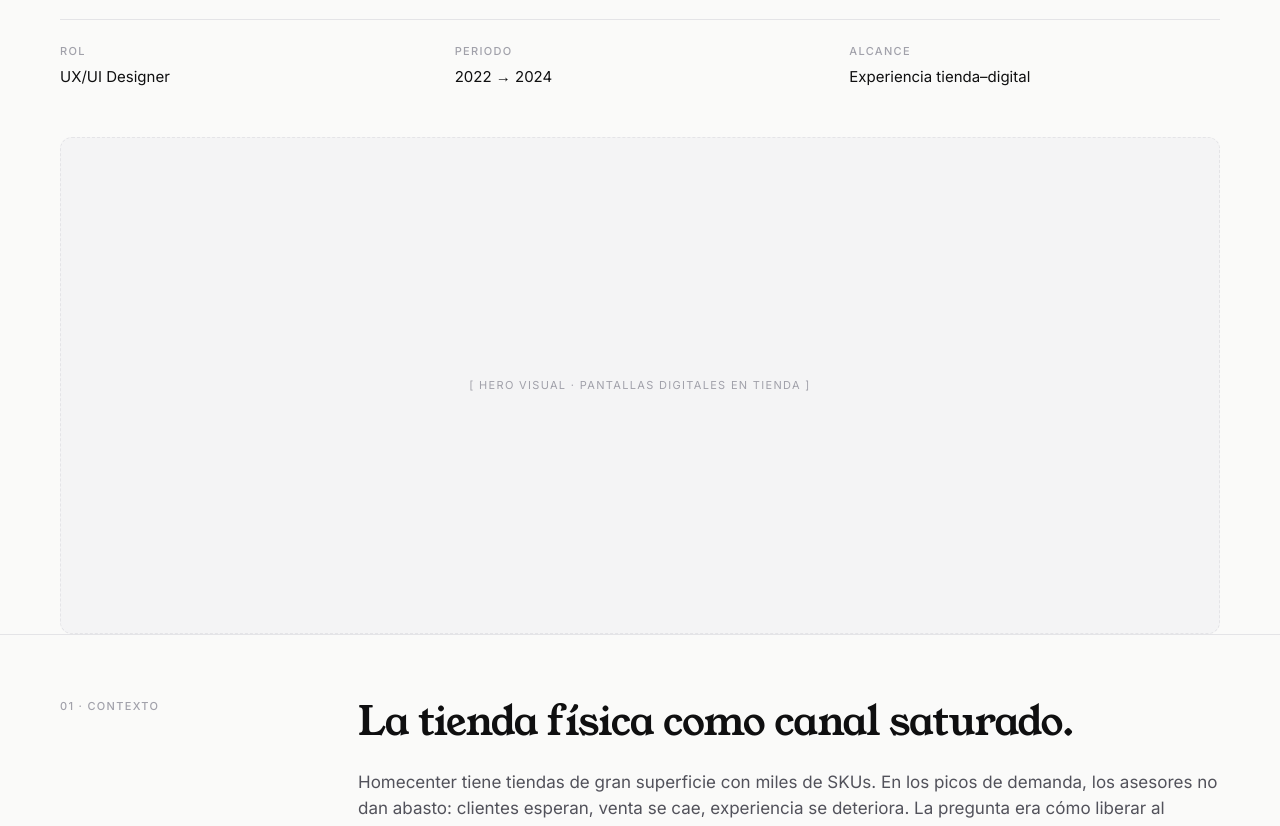
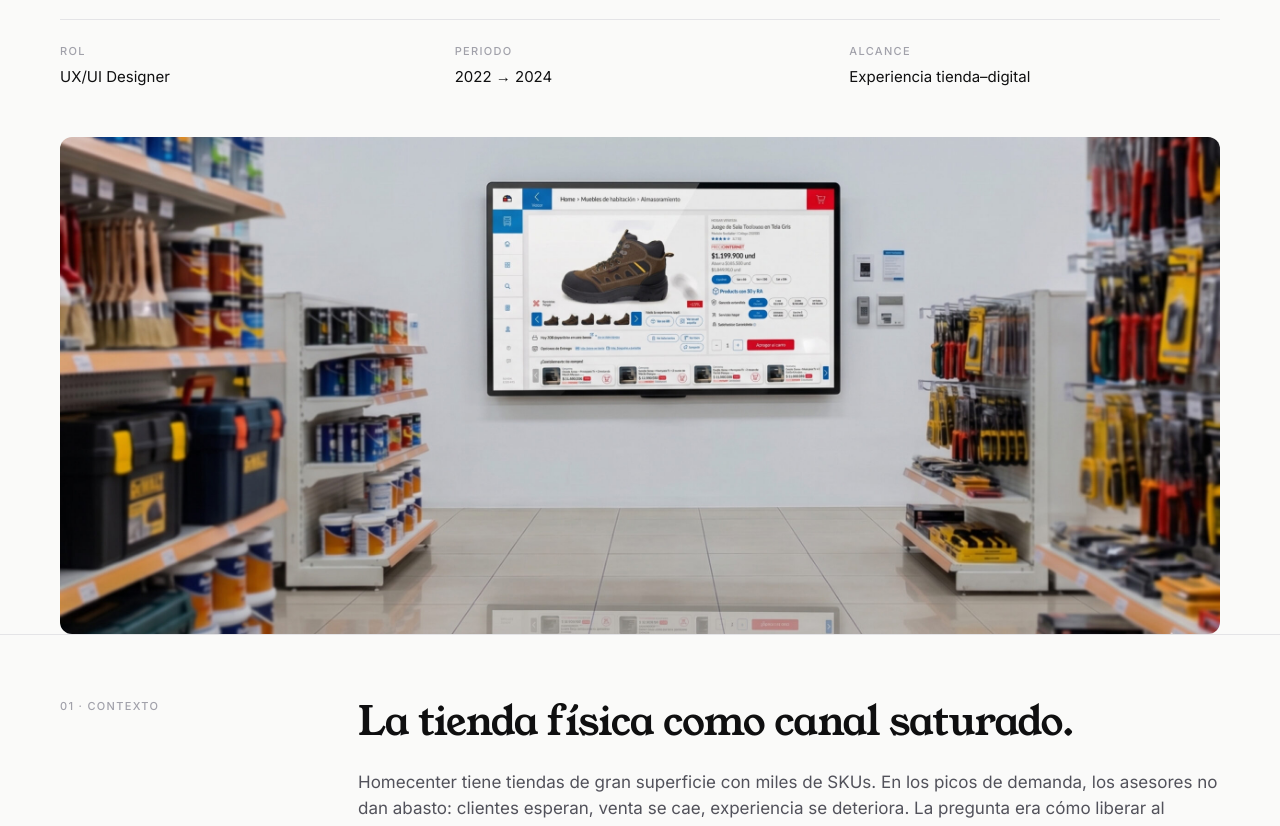
Before and after one commit to Santiagomejial/portfolio, a Next.js app: page /work/pantallas-tienda in a window 1280 px wide. Shown: the part 500-1326 px from the top of the page. Built offline with nearby package versions, Linux system fonts and the light colour scheme.

Commit message:
feat(case-pantallas-tienda): sub + meta sin equipo + hero conectado

```diff
--- a/content/case-pantallas-tienda.tsx
+++ b/content/case-pantallas-tienda.tsx
@@ -21,7 +21,10 @@ export const CASE_PANTALLAS_TIENDA: CaseContent = {
       { label: 'Periodo', value: '2022 → 2024' },
       { label: 'Alcance', value: 'Experiencia tienda–digital' },
     ],
-    // heroImage: pendiente
+    heroImage: {
+      src: '/work/pantallas-tienda/hero.jpg',
+      alt: 'Pantallas digitales en tienda — hero del case.',
+    },
   },
 
   // ─── SECTIONS ─────────────────────────────────────────
```
Also changed, not shown: public/work/pantallas-tienda/hero.jpg (added).
